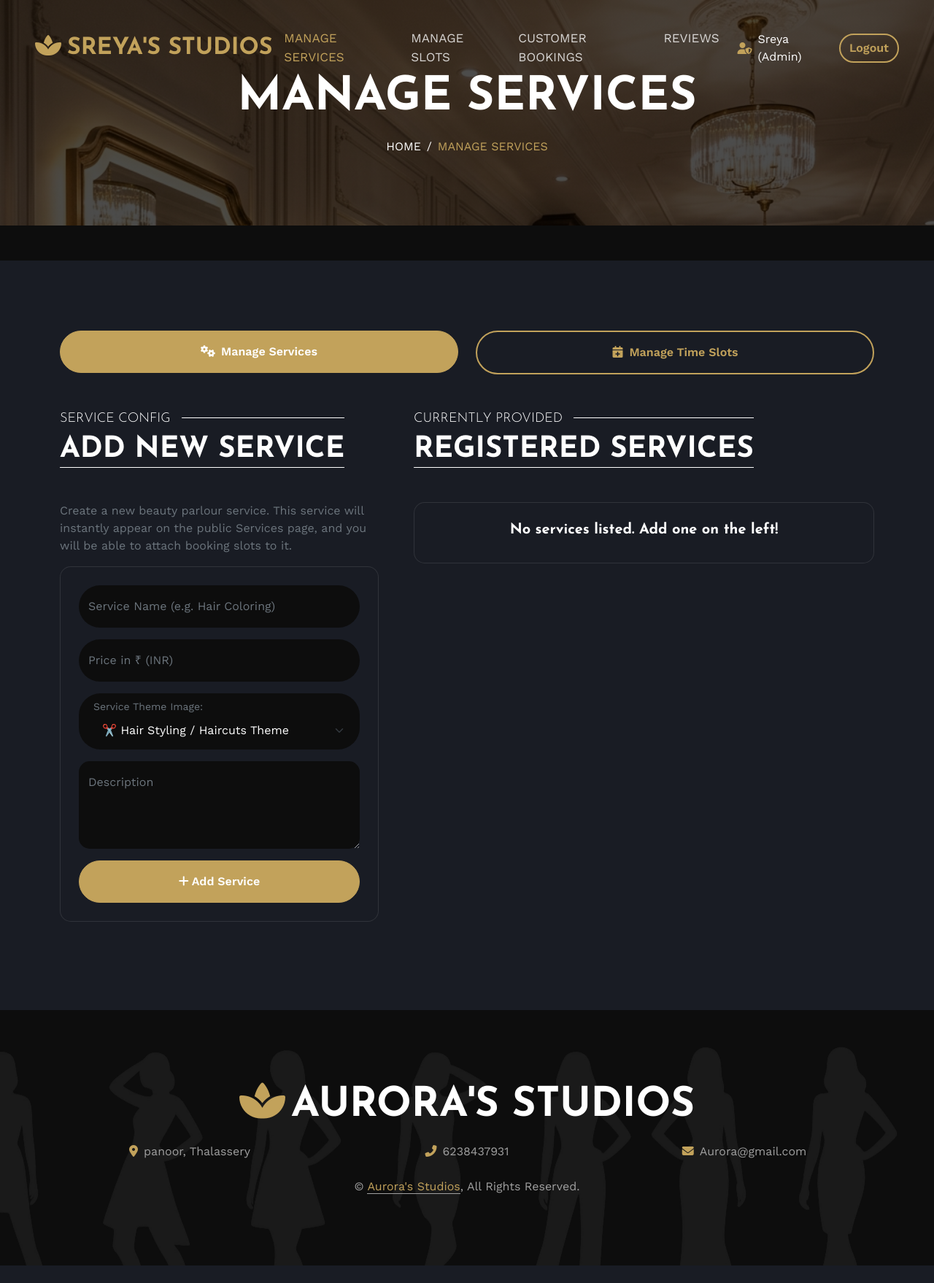
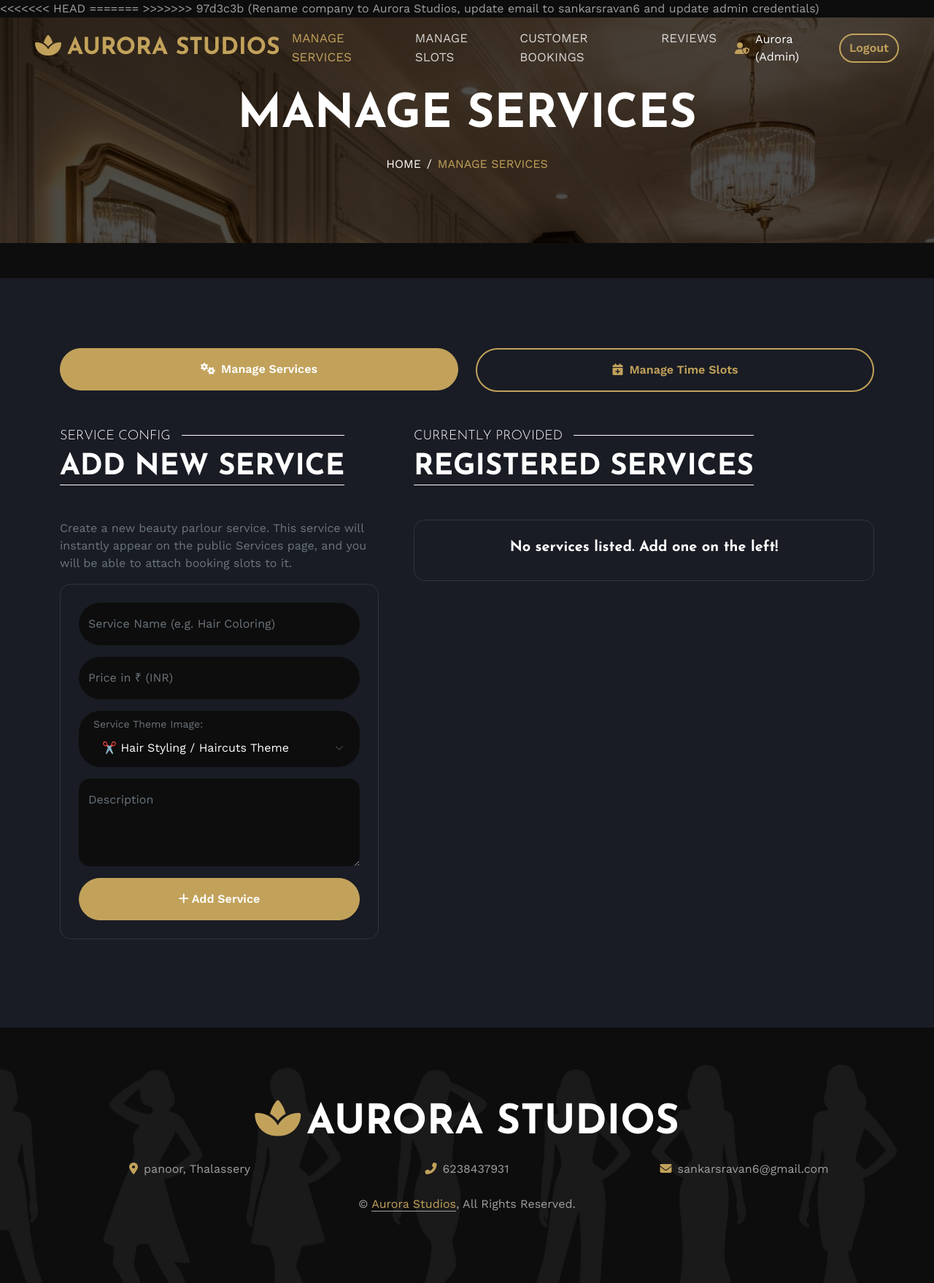
Before and after one commit to Sravanshankar/sreyas-studios, a Flask app: page /admin in a window 1280 px wide. Shown: the whole page at 73% size. Before the commit the page ends 1734 px from the top, so only its background shows below. Run offline with Flask 3, Linux system fonts and the light colour scheme; the visitor is signed in with stand-in values (Sample User, id 1); data that the repository does not hold is empty; some libraries are stand-ins or nearby versions.

Commit message:
Rename company to Aurora Studios, update email to sankarsravan6 and update admin credentials

```diff
--- a/app.py
+++ b/app.py
@@ -4,7 +4,7 @@ from flask import Flask, render_template, request, redirect, url_for, session, f
 from werkzeug.utils import secure_filename
 
 app = Flask(__name__)
-app.secret_key = 'sreyas_studios_super_secret_key'
+app.secret_key = 'aurora_studios_super_secret_key'
 
 # Detect if running on Render with a persistent mount path
 PERSISTENT_DIR = '/data'
@@ -135,12 +135,12 @@ def login():
         password_clean = password.strip() if password else ""
 
         # 1. Admin login check
-        if email_clean == 'sreya@gmail.com' and password_clean == 'sreya@123':
+        if email_clean == 'sankarsravan6@gmail.com' and password_clean == 'aurora@123':
             session['user_id'] = 'admin'
-            session['user_name'] = "Sreya (Admin)"
+            session['user_name'] = "Aurora (Admin)"
             session['is_admin'] = True
             session['user_image'] = 'admin.png' # Fallback placeholder
-            flash('Welcome back, Admin Sreya!', 'success')
+            flash('Welcome back, Admin Aurora!', 'success')
             return redirect(url_for('admin_dashboard'))
 
         # 2. Regular user login check
--- a/templates/about.html
+++ b/templates/about.html
@@ -29,10 +29,10 @@
                             </div>
                         </div>
                         <p class="mb-4 wow fadeInUp" data-wow-delay="0.2s">
-                            Established in Panoor, Thalassery, Sreya's Studios is a premium beauty salon curated for those who seek perfection. Under Sreya's direct guidance, the studio is equipped with modern style units, relaxing massage stations, and luxurious cosmetic zones.
+                            Established in Panoor, Thalassery, Aurora Studios is a premium beauty salon curated for those who seek perfection. Under Aurora's direct guidance, the studio is equipped with modern style units, relaxing massage stations, and luxurious cosmetic zones.
                         </p>
                         <p class="mb-4 wow fadeInUp" data-wow-delay="0.2s">
-                            We offer standard salon services ranging from hair spa, deep skin conditioning, nail grooming to bridal hair & make-up setups. At Sreya's Studios, customer satisfaction and safety is our top priority. We use only premium international product lines, maintaining strict standards of hygiene.
+                            We offer standard salon services ranging from hair spa, deep skin conditioning, nail grooming to bridal hair & make-up setups. At Aurora Studios, customer satisfaction and safety is our top priority. We use only premium international product lines, maintaining strict standards of hygiene.
                         </p>
 
                         <div class="card bg-dark border-0 p-4 rounded-3 wow fadeInUp" data-wow-delay="0.3s">
--- a/templates/base.html
+++ b/templates/base.html
@@ -3,10 +3,17 @@
 
 <head>
     <meta charset="utf-8">
+<<<<<<< HEAD
     <title>Aurora's Studios - Beauty Parlour & Appointments</title>
     <meta content="width=device-width, initial-scale=1.0" name="viewport">
     <meta content="Aurora Parlour, Appointment Booking, Aurora's Studios, panoor, Thalassery" name="keywords">
     <meta content="Book premium beauty parlour appointments at Aurora's Studios, panoor, Thalassery." name="description">
+=======
+    <title>Aurora Studios - Beauty Parlour & Appointments</title>
+    <meta content="width=device-width, initial-scale=1.0" name="viewport">
+    <meta content="Beauty Parlour, Appointment Booking, Aurora Studios, panoor, Thalassery" name="keywords">
+    <meta content="Book premium beauty parlour appointments at Aurora Studios, panoor, Thalassery." name="description">
+>>>>>>> 97d3c3b (Rename company to Aurora Studios, update email to sankarsravan6 and update admin credentials)
 
     <!-- Favicon -->
     <link href="{{ url_for('static', filename='img/favicon.ico') }}" rel="icon">
@@ -134,7 +141,7 @@
     <div class="container-fluid p-0">
         <nav class="navbar navbar-expand-lg navbar-dark bg-dark px-lg-5 py-3 py-lg-0">
             <a href="{% if is_admin %}{{ url_for('admin_dashboard') }}{% else %}{{ url_for('index') }}{% endif %}" class="navbar-brand ms-4 ms-lg-0">
-                <h2 class="mb-0 text-primary text-uppercase"><i class="fa fa-spa me-2"></i>Sreya's Studios</h2>
+                <h2 class="mb-0 text-primary text-uppercase"><i class="fa fa-spa me-2"></i>Aurora Studios</h2>
             </a>
             <button type="button" class="navbar-toggler me-4" data-bs-toggle="collapse" data-bs-target="#navbarCollapse">
                 <span class="navbar-toggler-icon"></span>
@@ -214,7 +221,7 @@
     <div class="container-fluid bg-dark text-light footer py-5 wow fadeIn" data-wow-delay="0.1s">
         <div class="container text-center py-5">
             <a href="{{ url_for('index') }}">
-                <h1 class="display-4 mb-3 text-white text-uppercase"><i class="fa fa-spa me-2 text-primary"></i>Aurora's Studios</h1>
+                <h1 class="display-4 mb-3 text-white text-uppercase"><i class="fa fa-spa me-2 text-primary"></i>Aurora Studios</h1>
             </a>
 
             <div class="row justify-content-center mb-3">
@@ -225,11 +232,11 @@
                     <p class="mb-2"><i class="fa fa-phone-alt me-2 text-primary"></i>6238437931</p>
                 </div>
                 <div class="col-md-4 text-center">
-                    <p class="mb-2"><i class="fa fa-envelope me-2 text-primary"></i>Aurora@gmail.com</p>
+                    <p class="mb-2"><i class="fa fa-envelope me-2 text-primary"></i>sankarsravan6@gmail.com</p>
                 </div>
             </div>
 
-            <p class="mb-0">&copy; <a class="border-bottom text-primary" href="#">Aurora's Studios</a>, All Rights Reserved.</p>
+            <p class="mb-0">&copy; <a class="border-bottom text-primary" href="#">Aurora Studios</a>, All Rights Reserved.</p>
         </div>
     </div>
     <!-- Footer End -->
--- a/templates/contact.html
+++ b/templates/contact.html
@@ -24,7 +24,7 @@
                     <div class="title">
                         <div class="title-left">
                             <h5>Get In Touch</h5>
-                            <h1>Connect With Sreya</h1>
+                            <h1>Connect With Aurora</h1>
                         </div>
                     </div>
                     <p class="mb-4">We would love to hear from you! Whether you want to enquire about wedding makeovers, custom nail arts, or list specific booking times, feel free to drop us a message or ring our phone lines directly.</p>
@@ -55,7 +55,7 @@
                         </div>
                         <div>
                             <h5 class="text-white mb-1">Email Address</h5>
-                            <span class="text-muted">Sreya@gmail.com</span>
+                            <span class="text-muted">sankarsravan6@gmail.com</span>
                         </div>
                     </div>
                 </div>
--- a/templates/select_payment.html
+++ b/templates/select_payment.html
@@ -84,7 +84,7 @@
                                 <h5 class="text-primary text-uppercase border-bottom pb-2 mb-3"><i class="fa fa-calendar-alt me-2"></i>Select Available Slot</h5>
                                 {% if not slots %}
                                     <div class="alert alert-warning bg-dark text-white border-warning">
-                                        <i class="fa fa-exclamation-triangle me-2"></i>No available booking slots are listed for this service right now. Please check back later or contact Sreya's Studios.
+                                        <i class="fa fa-exclamation-triangle me-2"></i>No available booking slots are listed for this service right now. Please check back later or contact Aurora Studios.
                                     </div>
                                 {% else %}
                                     <div class="row g-3">
@@ -193,7 +193,7 @@
                      <div class="text-center py-4" id="razorpaySuccessArea" style="display:none;">
                          <i class="fa-regular fa-circle-check text-success display-3 mb-3 animate__animated animate__zoomIn"></i>
                          <h4 class="fw-bold text-dark mb-1">Payment Successful</h4>
-                         <p class="text-muted small">Transaction ID: pay_SREYA_MOCK_{{ service.id }}XYZ</p>
+                         <p class="text-muted small">Transaction ID: pay_AURORA_MOCK_{{ service.id }}XYZ</p>
                          <div class="spinner-grow text-success spinner-grow-sm mt-3" role="status"></div>
                          <p class="text-muted small mt-2">Finalizing appointment booking...</p>
                      </div>
--- a/templates/services.html
+++ b/templates/services.html
@@ -22,7 +22,7 @@
             <div class="text-center mb-5">
                 <div class="title wow fadeInUp" data-wow-delay="0.1s">
                     <div class="title-center">
-                        <h5>Sreya's Studio Care</h5>
+                        <h5>Aurora Studio Care</h5>
                         <h1>Select & Book a Service</h1>
                     </div>
                 </div>
@@ -55,7 +55,7 @@
                                                 <i class="fa fa-calendar-check me-2"></i> Book Appointment
                                             </a>
                                         {% else %}
-                                            <p class="text-muted small"><i class="fa fa-exclamation-triangle me-1"></i> All slots for this service are booked or currently unavailable. Contact Sreya's Studios to request a slot!</p>
+                                            <p class="text-muted small"><i class="fa fa-exclamation-triangle me-1"></i> All slots for this service are booked or currently unavailable. Contact Aurora Studios to request a slot!</p>
                                         {% endif %}
                                     </div>
                                 </div>
@@ -74,7 +74,7 @@
                                                 <i class="fa fa-calendar-check me-2"></i> Book Appointment
                                             </a>
                                         {% else %}
-                                            <p class="text-muted small"><i class="fa fa-exclamation-triangle me-1"></i> All slots for this service are booked or currently unavailable. Contact Sreya's Studios to request a slot!</p>
+                                            <p class="text-muted small"><i class="fa fa-exclamation-triangle me-1"></i> All slots for this service are booked or currently unavailable. Contact Aurora Studios to request a slot!</p>
                                         {% endif %}
                                     </div>
                                 </div>
--- a/templates/testimonial.html
+++ b/templates/testimonial.html
@@ -53,12 +53,12 @@
             {% else %}
                 <div class="owl-carousel testimonial-carousel wow fadeInUp" data-wow-delay="0.3s">
                     <div class="testimonial-item text-center" data-dot="<img class='img-fluid' src='{{ url_for('static', filename='img/testimonial-1.jpg') }}' alt=''>">
-                        <p class="fs-5">"Sreya is absolutely amazing! She did my bridal makeover and I could not have asked for a more perfect look. The skin preparation was so soothing."</p>
+                        <p class="fs-5">"Aurora is absolutely amazing! She did my bridal makeover and I could not have asked for a more perfect look. The skin preparation was so soothing."</p>
                         <h5 class="text-uppercase text-white">Meera Kumar</h5>
                         <span class="text-primary">Bridal Makeup</span>
                     </div>
                     <div class="testimonial-item text-center" data-dot="<img class='img-fluid' src='{{ url_for('static', filename='img/testimonial-2.jpg') }}' alt=''>">
-                        <p class="fs-5">"I regularly visit Sreya's Studios for my monthly hair spa and skincare routine. The ambiance is very relaxing and the rates are very affordable."</p>
+                        <p class="fs-5">"I regularly visit Aurora Studios for my monthly hair spa and skincare routine. The ambiance is very relaxing and the rates are very affordable."</p>
                         <h5 class="text-uppercase text-white">Lana Anderson</h5>
                         <span class="text-primary">Hair Spa & Facial</span>
                     </div>
```
Also changed, not shown: templates/index.html (+4 -4 lines).
